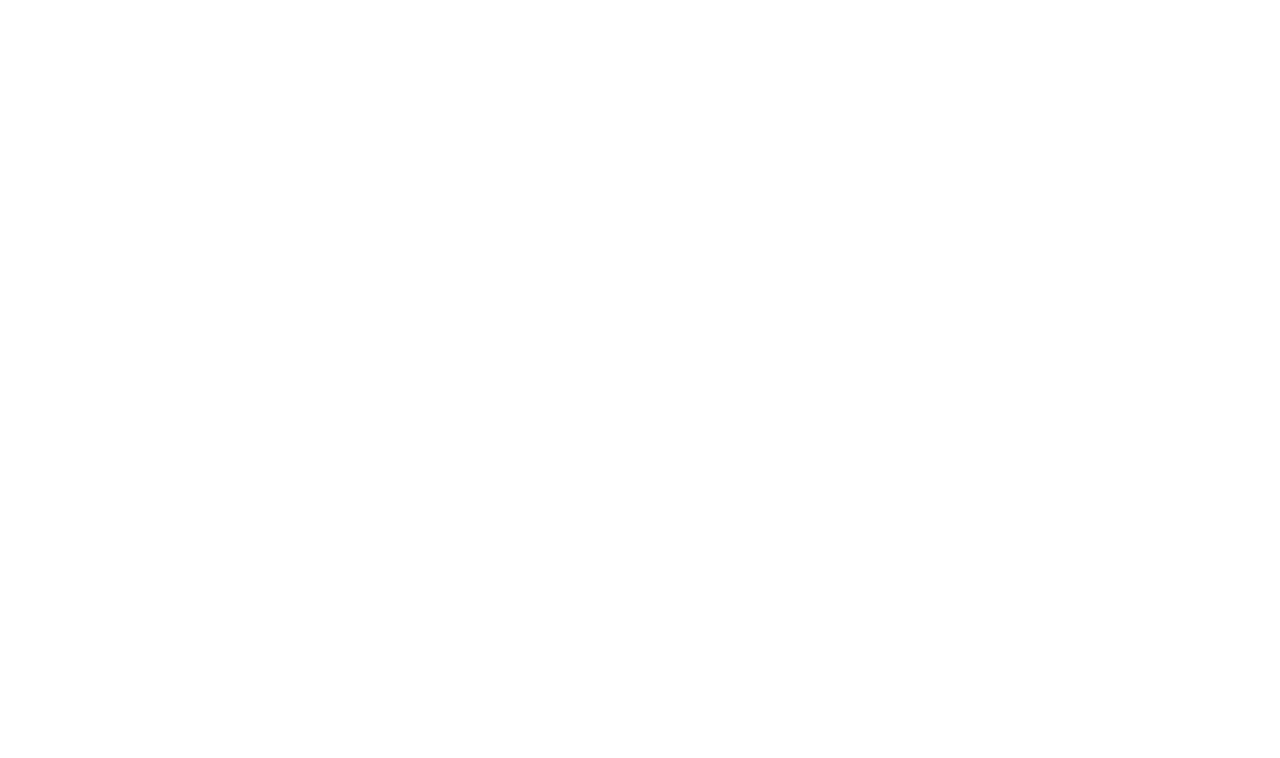
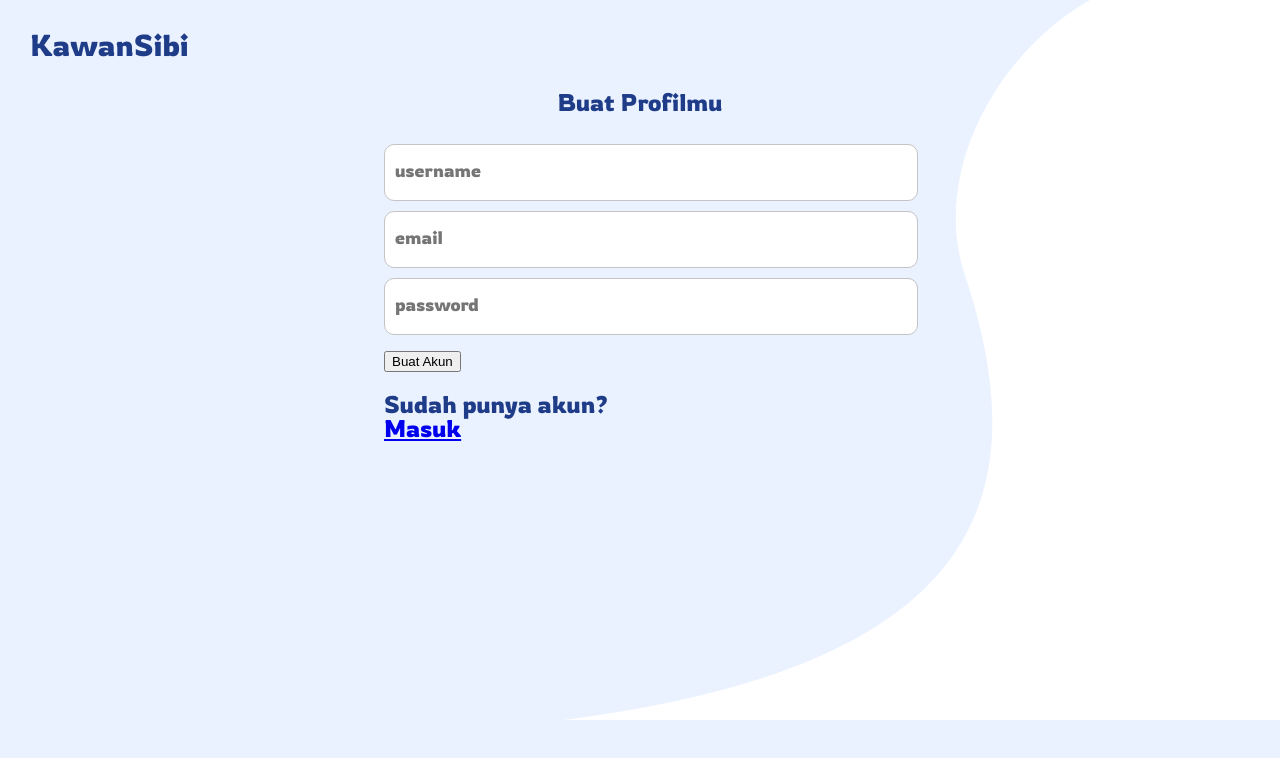
Before and after one commit to rinfer09/KawanSibi, a website: page public/register.html in a window 1280 px wide. Drawn offline with Linux system fonts and the light colour scheme.

Commit message:
buat halaman register

```diff
--- a/koneksi.js
+++ b/koneksi.js
@@ -1,7 +1,7 @@
 const mysql = require('mysql');
 const db = require('./config/configdb');
 
-var connection = mysql.createConnection(db);
+const connection = mysql.createConnection(db);
 
 connection.connect(function (err) {
 	if (err) {
@@ -9,5 +9,5 @@ connection.connect(function (err) {
 		return;
 	}
 
-	console.log('connected ro database as id ' + connection.threadId);
+	console.log('connected to database');
 });
--- a/public/css/login.css
+++ b/public/css/login.css
@@ -12,7 +12,7 @@ body {
 }
 
 nav {
-	padding: 30px 30px;
+	padding: 30px;
 }
 
 .brand {
@@ -36,6 +36,7 @@ input {
 
 input::placeholder {
 	font-size: 18px;
+	font-family: 'Rowdies', cursive;
 }
 
 button {
@@ -61,6 +62,7 @@ button:hover {
 .content h1,
 form {
 	text-align: center;
+	font-size: 36px;
 }
 
 .content a {
--- /dev/null
+++ b/public/css/register.css
@@ -0,0 +1,52 @@
+/* import reset.css */
+
+@import 'reset.css';
+
+@import url('https://fonts.googleapis.com/css2?family=Rowdies&display=swap');
+
+body {
+	font-family: 'Rowdies', cursive;
+	color: #1f3c88;
+	background-color: #eaf1ff;
+	font-size: 24px;
+	overflow: hidden;
+}
+
+nav {
+	padding: 30px;
+	font-size: 30px;
+}
+
+form {
+	margin: 30px 0 20px;
+}
+
+.content {
+	width: 40%;
+	margin: 0 auto;
+}
+
+.content h2 {
+	text-align: center;
+}
+
+input {
+	width: 100%;
+	height: 35px;
+	background-color: #ffffff;
+	border: solid 1px #c4c4c4;
+	margin-bottom: 10px;
+	border-radius: 10px;
+	padding: 10px;
+}
+
+input::placeholder {
+	font-family: 'Rowdies', cursive;
+	font-size: 18px;
+}
+
+img {
+	position: absolute;
+	top: 0;
+	right: 0;
+}
--- a/public/register.html
+++ b/public/register.html
@@ -0,0 +1,31 @@
+<!DOCTYPE html>
+<html lang="en">
+	<head>
+		<meta charset="UTF-8" />
+		<meta name="viewport" content="width=device-width, initial-scale=1.0" />
+		<title>KawanSibi | Register</title>
+
+		<link rel="stylesheet" href="/css/register.css" />
+	</head>
+	<body>
+		<nav>
+			<h1 class="brand">KawanSibi</h1>
+		</nav>
+
+		<div class="content">
+			<h2>Buat Profilmu</h2>
+			<form action="" method="POST">
+				<input type="text" placeholder="username" />
+				<input type="text" placeholder="email" />
+				<input type="password" placeholder="password" />
+				<button type="submit">Buat Akun</button>
+			</form>
+			<div class="masuk">
+				<p>Sudah punya akun?</p>
+				<a href="/login">Masuk</a>
+			</div>
+		</div>
+
+		<img src="/asset/icon/login/liquid-login.svg" alt="liquid" />
+	</body>
+</html>
--- a/routes/index.js
+++ b/routes/index.js
@@ -9,4 +9,8 @@ app.get('/login', (req, res) => {
 	res.sendFile(path.resolve('public/login.html'));
 });
 
+app.get('/register', (req, res) => {
+	res.sendFile(path.resolve('public/register.html'));
+});
+
 module.exports = app;
```
Also changed, not shown: public/login.html (+1 -1 lines), public/asset/icon/login/liquid-login.svg (added).
